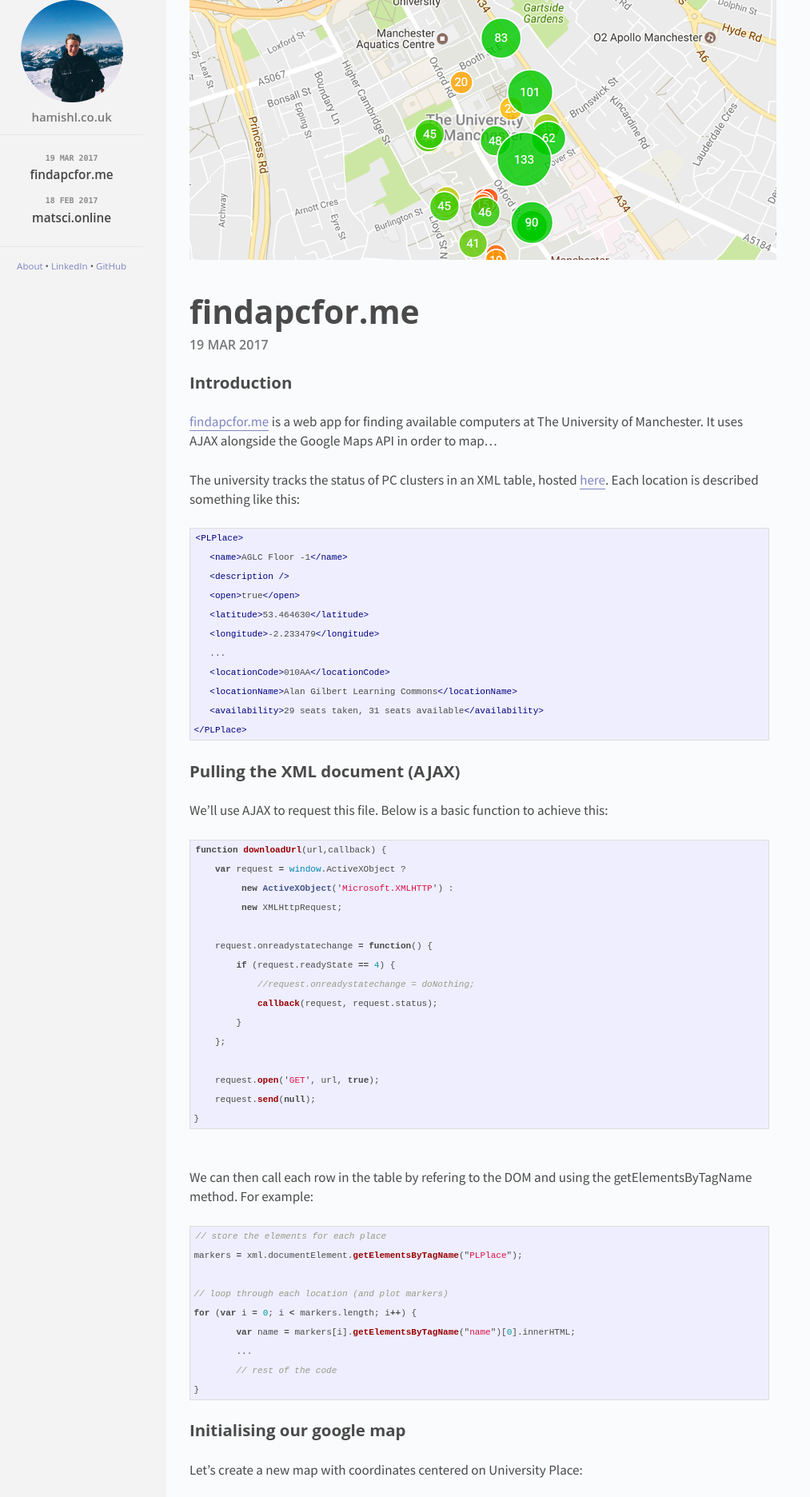
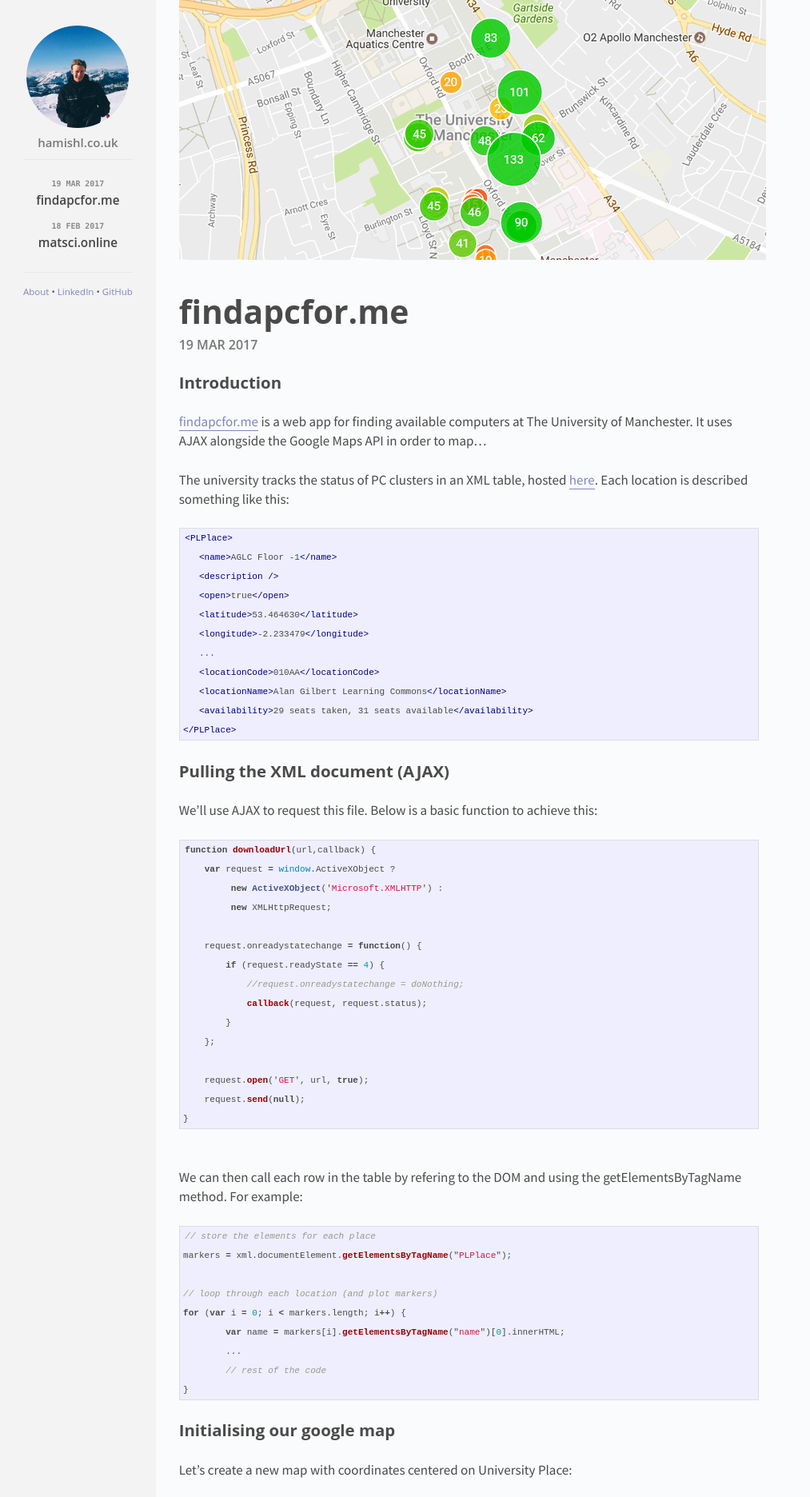
Before and after one commit to hamishll/hamishll.github.io, a Jekyll site: the page built from _posts/2017-03-19-findapcfor.md, in a window 1280 px wide. Shown: the top 1872 px of the page at 80% size, without its empty margins (0-1013 px from the left). Built offline with Jekyll 4.4.1, drawn with Linux system fonts in a browser that asks for light colours; some of the changed text lies outside the part shown.

Commit message:
hamishl.co.uk

```diff
--- a/_layouts/default.html
+++ b/_layouts/default.html
@@ -59,7 +62,7 @@
                   <img src="{{ site.url }}/images/{{ post.cover }}">
                 </a>
               </div>
-          {% endfor %}
+          {% endfor %}-->
 
     </div>
     <script src="/scripts/responsive.js" type="text/javascript"></script>
--- a/css/main.css
+++ b/css/main.css
@@ -224,8 +224,8 @@
 .sidebar {
   background: #f3f3f3;
   float: left;
-  width: 14%;
-  /*padding-left: 11em;*/
+  /*width: 14%;*/
+  padding-left: 2.125em;
   padding-right: 2.125em;
   /*border-right: 1px solid #e7e7e7;*/
 }
@@ -236,7 +236,7 @@
 
 .header {
   text-align: center;
-  /*padding-top: 2.5em;*/
+  padding-top: 2.125em;
   font-size: 1.1em;
 }
 
```
Also changed, not shown: other parts of _layouts/default.html (+4 -1 lines).
